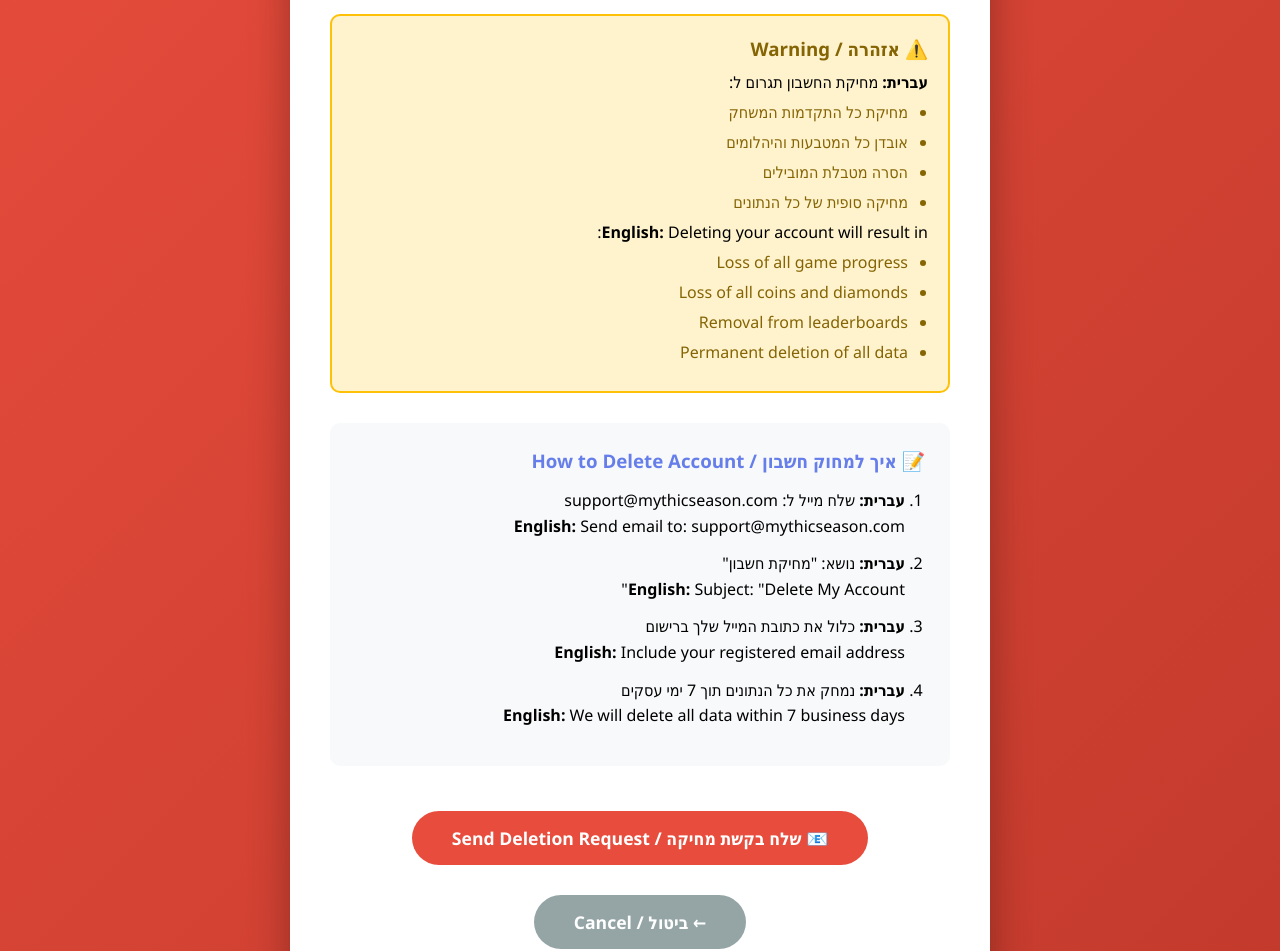
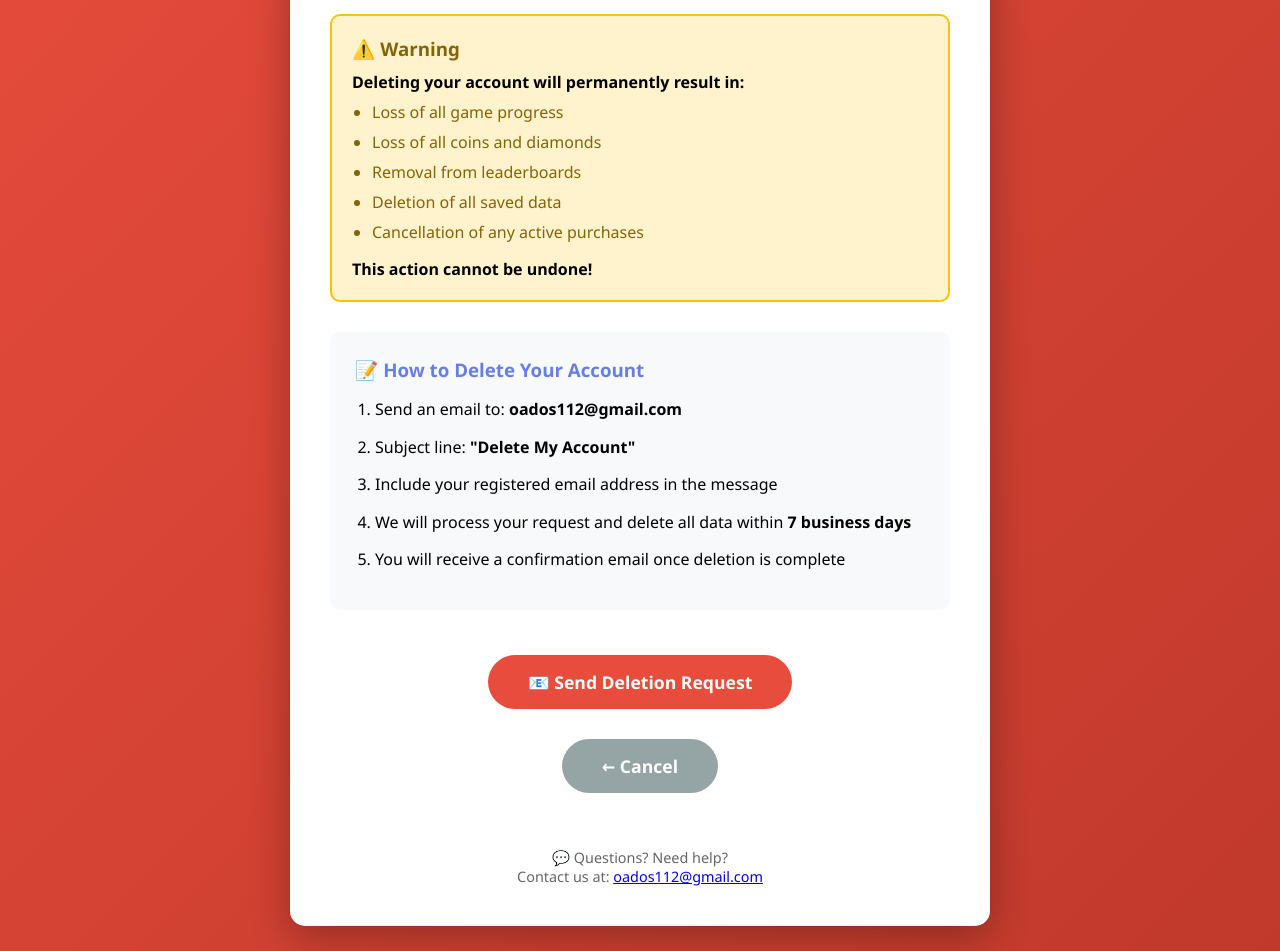
Before and after one commit to oados112/mythicseaeon-app, a plain HTML site: page delete-account.html in a window 1280 px wide. Shown: the part 234-1185 px from the top of the page. Drawn offline with Linux system fonts and the light colour scheme.

Commit message:
Update delete-account.html

```diff
--- a/delete-account.html
+++ b/delete-account.html
@@ -1,5 +1,5 @@
 <!DOCTYPE html>
-<html lang="he" dir="rtl">
+<html lang="en">
 <head>
     <meta charset="UTF-8">
     <meta name="viewport" content="width=device-width, initial-scale=1.0">
@@ -36,15 +36,14 @@
             border-radius: 10px;
             padding: 20px;
             margin: 30px 0;
-            text-align: right;
+            text-align: left;
         }
         .warning h3 {
             color: #856404;
             margin-bottom: 10px;
         }
         .warning ul {
-            text-align: right;
-            padding-right: 20px;
+            padding-left: 20px;
         }
         .warning li {
             margin: 8px 0;
@@ -79,14 +78,14 @@
             border-radius: 10px;
             padding: 25px;
             margin: 30px 0;
-            text-align: right;
+            text-align: left;
         }
         .steps h3 {
             color: #667eea;
             margin-bottom: 15px;
         }
         .steps ol {
-            padding-right: 20px;
+            padding-left: 20px;
         }
         .steps li {
             margin: 12px 0;
@@ -101,65 +100,60 @@
 </head>
 <body>
     <div class="container">
-        <h1>🗑️ מחיקת חשבון</h1>
-        <h2>Delete Account - Mythic Season</h2>
+        <h1>🗑️ Delete Account</h1>
+        <h2>Mythic Season</h2>
 
         <div class="warning">
-            <h3>⚠️ אזהרה / Warning</h3>
-            <p><strong>עברית:</strong> מחיקת החשבון תגרום ל:</p>
-            <ul>
-                <li>מחיקת כל התקדמות המשחק</li>
-                <li>אובדן כל המטבעות והיהלומים</li>
-                <li>הסרה מטבלת המובילים</li>
-                <li>מחיקה סופית של כל הנתונים</li>
-            </ul>
-            <p><strong>English:</strong> Deleting your account will result in:</p>
+            <h3>⚠️ Warning</h3>
+            <p><strong>Deleting your account will permanently result in:</strong></p>
             <ul>
                 <li>Loss of all game progress</li>
                 <li>Loss of all coins and diamonds</li>
                 <li>Removal from leaderboards</li>
-                <li>Permanent deletion of all data</li>
+                <li>Deletion of all saved data</li>
+                <li>Cancellation of any active purchases</li>
             </ul>
+            <p style="margin-top: 15px;">
+                <strong>This action cannot be undone!</strong>
+            </p>
         </div>
 
         <div class="steps">
-            <h3>📝 איך למחוק חשבון / How to Delete Account</h3>
+            <h3>📝 How to Delete Your Account</h3>
             <ol>
                 <li>
-                    <strong>עברית:</strong> שלח מייל ל: support@mythicseason.com<br>
-                    <strong>English:</strong> Send email to: support@mythicseason.com
+                    Send an email to: <strong>oados112@gmail.com</strong>
                 </li>
                 <li>
-                    <strong>עברית:</strong> נושא: "מחיקת חשבון"<br>
-                    <strong>English:</strong> Subject: "Delete My Account"
+                    Subject line: <strong>"Delete My Account"</strong>
                 </li>
                 <li>
-                    <strong>עברית:</strong> כלול את כתובת המייל שלך ברישום<br>
-                    <strong>English:</strong> Include your registered email address
+                    Include your registered email address in the message
                 </li>
                 <li>
-                    <strong>עברית:</strong> נמחק את כל הנתונים תוך 7 ימי עסקים<br>
-                    <strong>English:</strong> We will delete all data within 7 business days
+                    We will process your request and delete all data within <strong>7 business days</strong>
+                </li>
+                <li>
+                    You will receive a confirmation email once deletion is complete
                 </li>
             </ol>
         </div>
 
         <div>
-            <a href="mailto:support@mythicseason.com?subject=Delete%20My%20Account&body=I%20request%20deletion%20of%20my%20account%20and%20all%20associated%20data.%0A%0ARegistered%20Email%3A%20%5BYOUR_EMAIL%5D"
+            <a href="mailto:oados112@gmail.com?subject=Delete%20My%20Account&body=I%20request%20permanent%20deletion%20of%20my%20account%20and%20all%20associated%20data.%0A%0ARegistered%20Email%3A%20%5BYOUR_EMAIL_HERE%5D%0A%0AThank%20you."
                class="btn btn-primary">
-                📧 שלח בקשת מחיקה / Send Deletion Request
+                📧 Send Deletion Request
             </a>
             <br>
             <a href="index.html" class="btn btn-secondary">
-                ← ביטול / Cancel
+                ← Cancel
             </a>
         </div>
 
         <footer>
             <p>
-                💬 שאלות? יש בעיה?<br>
-                Questions? Having issues?<br>
-                <a href="mailto:support@mythicseason.com">support@mythicseason.com</a>
+                💬 Questions? Need help?<br>
+                Contact us at: <a href="mailto:oados112@gmail.com">oados112@gmail.com</a>
             </p>
         </footer>
     </div>
```
